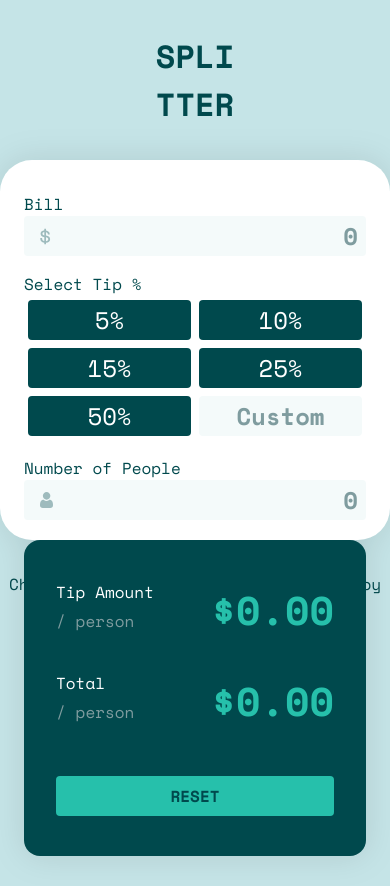
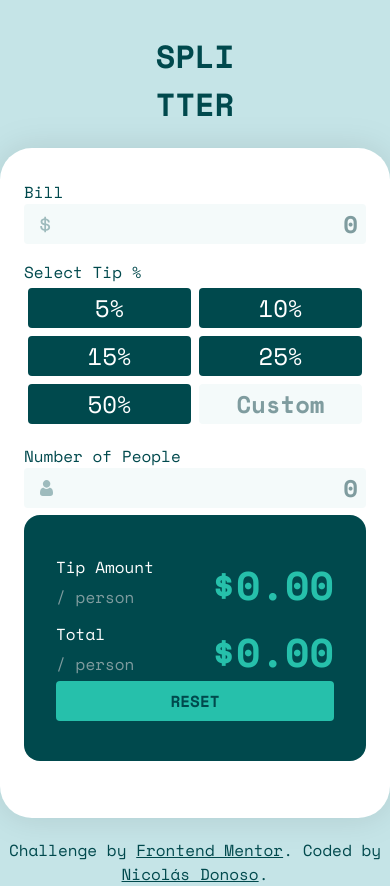
Before and after one commit to Sir-Floppa/Frontend-Mentor-05-Tip-Calculator-App, an Angular app: page / in a window 390 px wide. Before the commit the page ends 856 px from the top, so only its background shows below. Built offline with nearby package versions, Linux system fonts and the light colour scheme.

Commit message:
fixed sizing issue on mobile

```diff
--- a/src/app/answer/answer.component.scss
+++ b/src/app/answer/answer.component.scss
@@ -64,3 +64,9 @@ button {
   flex-direction: column;
   gap: 2rem;
 }
+
+@media (max-width: 1050px) {
+  .container {
+    gap: .5rem;
+  }
+}
--- a/src/app/app.component.scss
+++ b/src/app/app.component.scss
@@ -36,20 +36,22 @@ footer {
 
 @media (max-width: 1050px) {
   main {
-    display: flexbox;
     flex-direction: column;
     justify-content: flex-start;
     min-width: 100%;
-    min-height: 100%;
     padding: 2rem 1.5rem;
+    min-height: auto;
   }
 
   app-panel, app-answer {
     width: 100%;
+    min-height: auto;
+    max-height: 50%;
   }
 
   :host {
-    gap: 2rem;
+    gap: 1.25rem;
+    height: 100%;
     justify-content: flex-start;
   }
 
```
